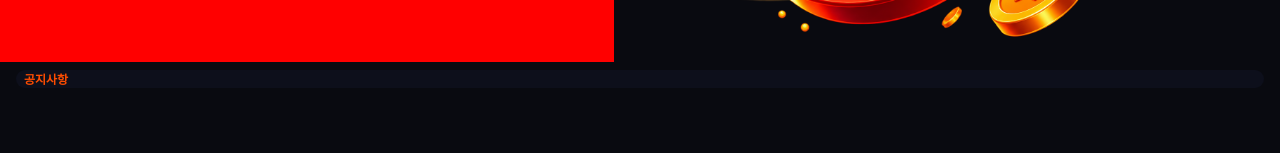
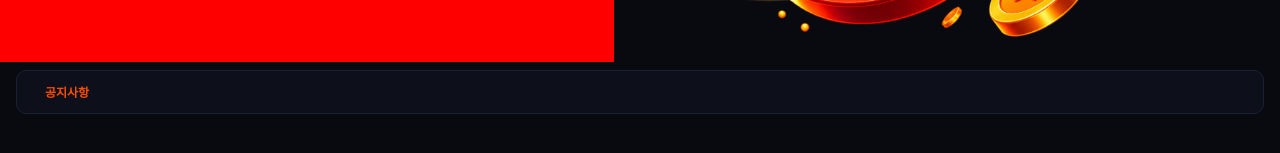
Before and after one commit to picksagetowin/gambling, a React (Vite) app in the folder frontend/: page / in a window 1280 px wide. Shown: the part 379-532 px from the top of the page. Built offline with nearby package versions, Linux system fonts and the light colour scheme.

Commit message:
fix:공지사항 배너 높이(패딩)및 보더수정

```diff
--- a/frontend/src/Homepage.css
+++ b/frontend/src/Homepage.css
@@ -7,8 +7,6 @@
     max-width: 100%;
     height: 100vh;
     background-color: #090a10;
-
-
 }
 
 .header {
@@ -105,9 +103,11 @@
 .notice-banner {
     background: #0d0f1b;
     border-radius: 10px;
+    border: 1px solid #1c2033;
     display: flex;
     align-items: center;
     justify-content: space-between;
+    padding: 12px 20px;
 }
 
 .notice-icon {
--- a/frontend/src/Homepage.jsx
+++ b/frontend/src/Homepage.jsx
@@ -8,7 +8,7 @@ function Homepage(){
                 </div>
                 <div className='buttons'>
                     <button className='inquiry'>문의하기</button>
-                    <button className='start'>지금 무료로 플레이하기</button>
+                    <button className='start' >지금 무료로 플레이하기</button>
                 </div>
             </div>
 
```
